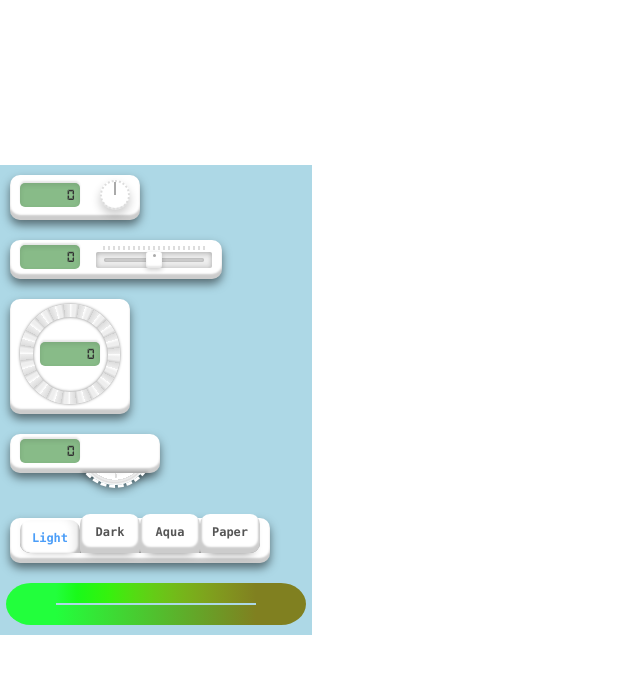
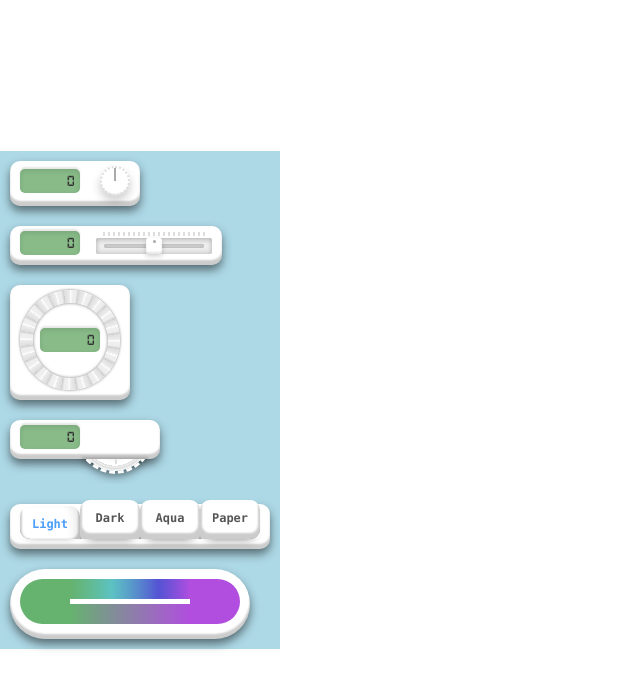
Before and after one commit to TreeNode09/my-knob, a Vue app: page / in a window 1280 px wide. Shown: the top 688 px of the page, without its empty margins (0-640 px from the left). Built offline with nearby package versions, Linux system fonts and the light colour scheme; some icons are missing.

Commit message:
调整渐变组件样式，统一风格

```diff
--- a/src/App.vue
+++ b/src/App.vue
@@ -16,7 +16,7 @@
   <my-spin v-model="value" :step="0"></my-spin>
   <my-gear v-model="value"></my-gear>
   <my-button-set v-model="options" :labels="labels" :single="true" @change="changePalette"></my-button-set>
-  <hsl-gradient></hsl-gradient>
+  <my-gradient></my-gradient>
 </div>
 </template>
 
@@ -28,7 +28,7 @@ import mySlider from './components/mySlider.vue'
 import mySpin from './components/mySpin.vue'
 import myGear from './components/myGear.vue'
 import myButtonSet from './components/myButtonSet.vue'
-import hslGradient from './components/hslGradient.vue'
+import myGradient from './components/myGradient.vue'
 
 const colors = useColor()
 
--- a/src/components/hslGradient.vue
+++ b/src/components/myGradient.vue
@@ -1,26 +1,29 @@
 <template>
-<div style="display: flex; flex-direction: row; margin: 10px 0">
-  <input ref="beginInput" type="color" v-model="beginHex"></input>
-  <button @click="beginInput.click()" style="border-radius: 50% 0 0 50%;"
-    :style="{backgroundColor: beginHex}"></button>
+<div style="display: flex; flex-direction: row; margin: 10px; padding: 10px 10px 15px 10px;
+  border-radius: 35px; background-color: var(--white);
+  box-shadow: 0px 5px 10px var(--shadowDark), inset 0px -5px 2px var(--shadowMain)">
+  <button @click="beginInput.click()" style="border-radius: 25px 0 0 25px;"
+    :style="{backgroundColor: beginHex}">
+    <input ref="beginInput" type="color" v-model="beginHex"></input>
+  </button>
   <div style="display: flex; flex-direction: column;">
-    <div style="width: 200px; height: 20px" :style="{background: `linear-gradient(90deg, ${color})`}"></div>
-    <div style="width: 200px; height: 20px; margin-top: 2px"
+    <div style="width: 120px; height: 20px" :style="{background: `linear-gradient(90deg, ${color})`}"></div>
+    <div style="width: 120px; height: 20px; margin-top: 5px"
       :style="{background: `linear-gradient(90deg, ${beginHex} 0%, ${endHex} 100%)`}"></div>
   </div>
-  <button @click="endInput.click()" style="border-radius: 0 50% 50% 0;"
-    :style="{backgroundColor: endHex}"></button>
-  <input ref="endInput" type="color" v-model="endHex"></input>
+  <button @click="endInput.click()" style="border-radius: 0 25px 25px 0;"
+    :style="{backgroundColor: endHex}">
+    <input ref="endInput" type="color" v-model="endHex"></input>
+  </button>
 </div>
-
 </template>
 
 <script setup>
 import { ref, onMounted, watch } from 'vue'
 
 const color = ref('')
-const beginHex = ref('#22FF3C')
-const endHex = ref('#808020')
+const beginHex = ref('#66B26F')
+const endHex = ref('#B14EDF')
 
 const beginInput = ref(null)
 const endInput = ref(null)
@@ -81,18 +84,22 @@ input[type="color"]
   width: 0;
   height: 0;
   opacity: 0;
+  transform: translateY(-25px);
 }
 
 button
 {
   width: 50px;
-  transition: box-shadow 0.3s;
+  transition: all 0.3s;
+  transition-property: box-shadow, transform;
 }
 
 button:hover
 {
   border: none;
-  box-shadow: inset 0px 0px 0px 50px #FFF8;
+  box-shadow: inset 0px 0px 0px 50px #FFF5;
+  transform: translateY(-5px);
+  box-shadow: 0px 5px 5px var(--shadowMain);
 }
 
 button:focus
```
